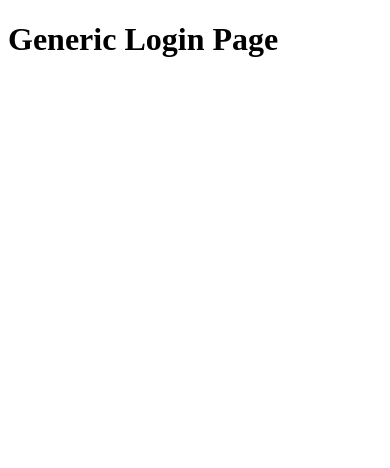
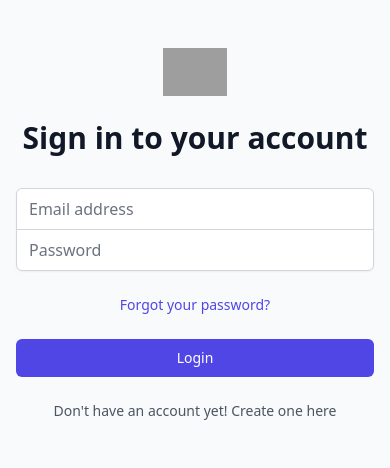
Before and after one commit to edger-asiimwe/ofoads, a Flask app: page /auth/login in a window 390 px wide. Shown: the top 468 px of the page. Run offline with Flask 3, Linux system fonts and the light colour scheme; some libraries are stand-ins or nearby versions; grey boxes are pictures that could not be loaded.

Commit message:
Added Role Based Login

```diff
--- a/config.py
+++ b/config.py
@@ -5,6 +5,6 @@ basedir = os.path.abspath(os.path.dirname(__file__))
 load_dotenv(os.path.join(basedir, '.env'))
 
 class Config(object):
-    SECRET_KEY = os.environ.get('SECRET_KEY')
+    SECRET_KEY = os.environ.get('SECRET_KEY') or 'you-will-never-guess-this-key'
 
     SQLALCHEMY_DATABASE_URI = os.environ.get('SQLALCHEMY_DATABASE_URI') or 'sqlite:///' + os.path.join(basedir, 'data.db')
--- a/ofoads_app/admin/routes.py
+++ b/ofoads_app/admin/routes.py
@@ -2,6 +2,6 @@ from flask import render_template
 
 from . import admin
 
-@admin.route('/login')
-def login():
-    return render_template('admin/login.html')
+@admin.route('/dashboard')
+def dashboard():
+    return render_template('admin/dashboard.html')
--- a/ofoads_app/auth/routes.py
+++ b/ofoads_app/auth/routes.py
@@ -1,12 +1,71 @@
-from flask import render_template
+from flask import render_template, flash, redirect, url_for, request
+from flask_login import login_user, logout_user, login_required
 
+from ..models import User
 from ..forms import LoginForm
+from .. import db
 
 from . import auth
 
 @auth.route('/login', methods=['GET', 'POST'])
 def login():
     form = LoginForm()
+
     if form.validate_on_submit():
-        pass
+        user = User.query.filter_by(email=form.email.data).first()
+        if user is not None and user.check_password(form.password.data):
+            login_user(user)
+            flash('Logged in successfully.', 'success')
+            return redirect(request.args.get('next') or url_for(user.next_page_url))
+        else:
+            flash('Invalid Login Credentials', 'danger')
+
     return render_template('auth/login.html', form=form)
+
+
+@auth.route('/logout')
+@login_required
+def logout():
+    logout_user()
+    flash('You have successfully been logged out!', 'success')
+    return redirect(url_for('auth.login'))
+
+
+
+
+
+
+
+
+
+# Method to add demo users in the database.
+# DO NOT DELETE THIS METHOD
+@auth.route('/demo_users')
+def register():
+    users = [
+        {
+            'email': 'admin@gmail.com',
+            'password': 'admin',
+            'role': 'admin',
+        },
+        {
+            'email': 'rest@gmail.com',
+            'password': 'rest',
+            'role': 'restaurant',
+        },
+        {
+            'email': 'client@gmail.com',
+            'password': 'client',
+            'role': 'client',
+        }
+    ]
+
+    for user in users:
+        new_user = User(email=user['email'], role=user['role'])
+        new_user.set_password(user['password'])
+        db.session.add(new_user)
+        db.session.commit()
+
+        print('User Added')
+
+    return "Success"
--- a/ofoads_app/client/routes.py
+++ b/ofoads_app/client/routes.py
@@ -2,6 +2,6 @@ from flask import render_template
 
 from . import client
 
-@client.route('/login')
-def login():
-    return render_template('client/login.html')
+@client.route('/dashboard')
+def dashboard():
+    return render_template('client/dashboard.html')
--- a/ofoads_app/forms.py
+++ b/ofoads_app/forms.py
@@ -3,7 +3,6 @@ from flask_wtf import FlaskForm
 from wtforms import StringField, PasswordField, SubmitField, ValidationError
 from wtforms.validators import DataRequired, Email, EqualTo, Length
 
-from .models import User
 
 class LoginForm(FlaskForm):
     email = StringField('Email', validators=[DataRequired(), Email()])
--- a/ofoads_app/restaurant/routes.py
+++ b/ofoads_app/restaurant/routes.py
@@ -2,6 +2,6 @@ from flask import render_template
 
 from . import restaurant
 
-@restaurant.route('/login')
-def login():
-    return render_template('restaurant/login.html')
+@restaurant.route('/dashboard')
+def dashboard():
+    return render_template('restaurant/dashboard.html')
--- a/ofoads_app/templates/401.html
+++ b/ofoads_app/templates/403.html
@@ -3,6 +3,5 @@
 {% block title %}401 Unauthorized{% endblock %}
 
 {% block content %}
-    <h1>401 Unauthorized</h1>
-    <p>Sorry, you are not authorized to view this page.</p>
+    <h1>403 Unauthorized</h1>
 {% endblock %}
--- a/ofoads_app/templates/404.html
+++ b/ofoads_app/templates/404.html
@@ -3,6 +3,5 @@
 {% block title %}401 Unauthorized{% endblock %}
 
 {% block content %}
-    <h1>404 Unauthorized</h1>
-    <p>Sorry, you are not authorized to view this page.</p>
+    <h1>404 Not Found</h1>
 {% endblock %}
--- a/ofoads_app/templates/500.html
+++ b/ofoads_app/templates/500.html
@@ -3,6 +3,5 @@
 {% block title %}401 Unauthorized{% endblock %}
 
 {% block content %}
-    <h1>500 Unauthorized</h1>
-    <p>Sorry, you are not authorized to view this page.</p>
+    <h1>500 Internal Server Error</h1>
 {% endblock %}
--- a/ofoads_app/templates/auth/login.html
+++ b/ofoads_app/templates/auth/login.html
@@ -1,7 +1,36 @@
 {% extends 'base.html' %}
 
-{% block title %}Restaurant Login{% endblock %}
+{% block title %}Login{% endblock %}
 
 {% block content %}
-    <h1>Generic Login Page</h1>
+<div class="min-h-full flex items-center justify-center py-12 px-4 sm:px-6 lg:px-8 h-full bg-gray-50">
+    <div class="max-w-md w-full space-y-8">
+      <div>
+        <img class="mx-auto h-12 w-auto" src="https://tailwindui.com/img/logos/workflow-mark-indigo-600.svg" alt="Workflow">
+        <h2 class="mt-6 text-center text-3xl font-extrabold text-gray-900">Sign in to your account</h2>
+      </div>
+      <form action="" method="post" class="mt-8 space-y-6">
+        {{ form.hidden_tag() }}
+        <div class="rounded-md shadow-sm -space-y-px">
+          <div>
+            {{ form.email(class="appearance-none rounded-none relative block w-full px-3 py-2 border border-gray-300 placeholder-gray-500 text-gray-900 rounded-t-md focus:outline-none focus:ring-indigo-500 focus:border-indigo-500 focus:z-10 sm:text-sm", placeholder="Email address") }}
+          </div>
+          <div>
+            {{ form.password(class="appearance-none rounded-none relative block w-full px-3 py-2 border border-gray-300 placeholder-gray-500 text-gray-900 rounded-b-md focus:outline-none focus:ring-indigo-500 focus:border-indigo-500 focus:z-10 sm:text-sm", placeholder="Password") }}
+          </div>
+        </div>
+        <div>
+            <p class="mt-2 text-center text-sm text-gray-600"><a href="#" class="font-medium text-indigo-600 hover:text-indigo-500"> Forgot your password? </a></p>
+        </div>
+
+        <div>
+          {{ form.submit(class="group relative w-full flex justify-center py-2 px-4 border border-transparent text-sm font-medium rounded-md text-white bg-indigo-600 hover:bg-indigo-700 focus:outline-none focus:ring-2 focus:ring-offset-2 focus:ring-indigo-500") }}
+        </div>
+
+        <div>
+          <p class="mt-2 text-center text-sm text-gray-600"><a href="" class="font-medium text-black-100 hover:text-indigo-500"> Don't have an account yet! Create one here </a></p>
+      </div>
+      </form>
+    </div>
+  </div>
 {% endblock %}
--- a/ofoads_app/templates/base.html
+++ b/ofoads_app/templates/base.html
@@ -1,9 +1,43 @@
 <!DOCTYPE html>
-<html>
+<html lang="en" class="h-full bg-gray-50">
     <head>
+        <!-- Required meta tags -->
+        <meta charset="utf-8">
+        <meta name="viewport" content="width=device-width, initial-scale=1">
+
+        <!-- Tailwind --->
+        <script src="https://cdn.tailwindcss.com"></script>
+
         <title>{% block title %}{% endblock %}</title>
     </head>
     <body>
+        <!--- Flash alerts -->
+        {% with messages = get_flashed_messages(with_categories=true) %}
+            {% if messages %}
+                {% for category, message in messages %}
+                <div class="bg-indigo-600">
+                <div class="max-w-7xl mx-auto py-3 px-3 sm:px-6 lg:px-8">
+                    <div class="flex items-center justify-between flex-wrap">
+                    <div class="w-0 flex-1 flex items-center">
+                        <span class="flex p-2 rounded-lg bg-indigo-800">
+                        <!-- Heroicon name: outline/speakerphone -->
+                        <svg class="h-6 w-6 text-white" xmlns="http://www.w3.org/2000/svg" fill="none" viewBox="0 0 24 24" stroke-width="2" stroke="currentColor" aria-hidden="true">
+                            <path stroke-linecap="round" stroke-linejoin="round" d="M11 5.882V19.24a1.76 1.76 0 01-3.417.592l-2.147-6.15M18 13a3 3 0 100-6M5.436 13.683A4.001 4.001 0 017 6h1.832c4.1 0 7.625-1.234 9.168-3v14c-1.543-1.766-5.067-3-9.168-3H7a3.988 3.988 0 01-1.564-.317z" />
+                        </svg>
+                        </span>
+                        <p class="ml-3 font-medium text-white truncate">
+                        <span class="md:hidden">{{ message }}</span>
+                        <span class="hidden md:inline">{{ message }}</span>
+                        </p>
+                    </div>
+                    </div>
+                </div>
+                </div>
+                {% endfor %}
+            {% endif %}
+        {% endwith %}
+        <!--- End Alerts -->
+
         {% block content %}
 
         {% endblock %}
```
Also changed, not shown: ofoads_app/__init__.py (+29 -5 lines), ofoads_app/models.py (+23 -2 lines), ofoads_app/templates/admin/dashboard.html (added, +7 -0 lines), ofoads_app/templates/admin/login.html (deleted, +0 -7 lines), ofoads_app/templates/client/dashboard.html (added, +7 -0 lines), ofoads_app/templates/client/login.html (deleted, +0 -7 lines), ofoads_app/templates/restaurant/dashboard.html (added, +7 -0 lines), ofoads_app/templates/restaurant/login.html (deleted, +0 -7 lines), data.db (added).
